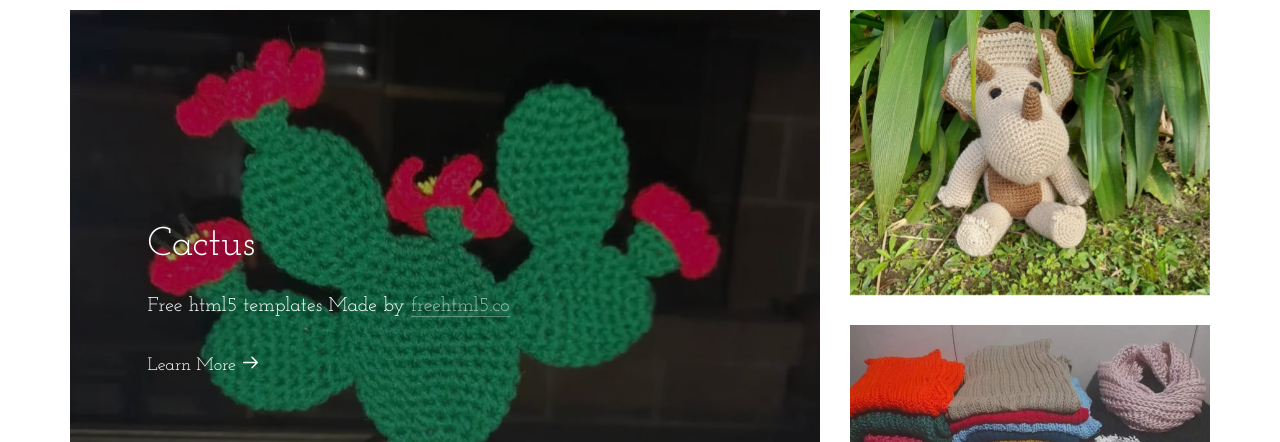
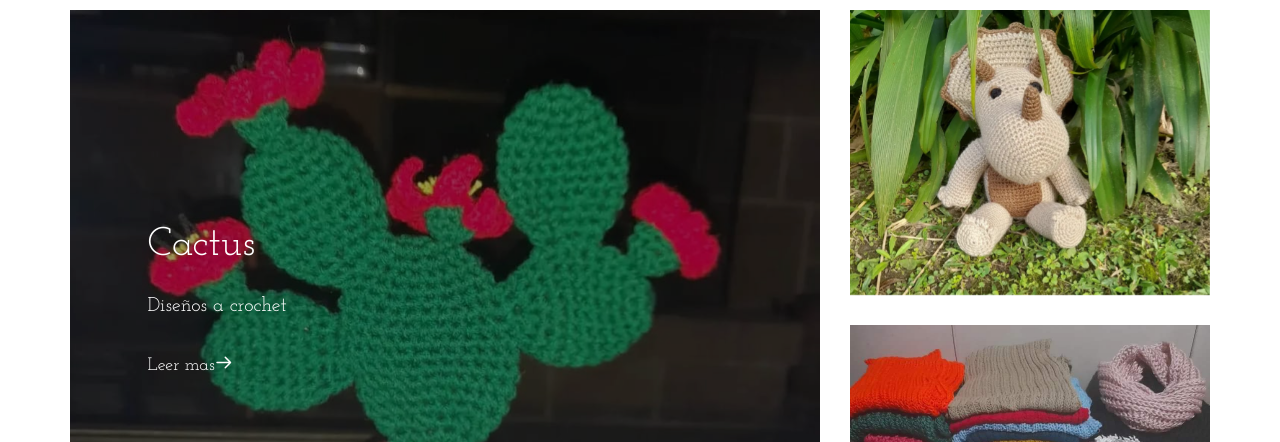
Before and after one commit to juanchehin/josie, a plain HTML site: page index.html in a window 1280 px wide. Shown: the part 510-952 px from the top of the page. Drawn offline with Linux system fonts and the light colour scheme; files whose address does not match are found by name.

Commit message:
refactorizacion 2

```diff
--- a/index.html
+++ b/index.html
@@ -107,9 +107,10 @@
                                         <div class="row">
                                             <div class="col-md-10 col-md-offset-1 slider-text">
                                                 <div class="slider-text-inner">
-                                                    <h1>Not Every Project Needs To Be Perfect</h1>
-                                                    <h2>Free html5 templates Made by <a href="http://freehtml5.co/" target="_blank">freehtml5.co</a></h2>
-                                                    <p class="ct"><a href="#">Learn More <i class="icon-arrow-right"></i></a></p>
+                                                    <h1>Diseños en tejidos de crochet</h1>
+                                                    <h2>Diseños </a>
+                                                    </h2>
+                                                    <p class="ct"><a href="#">Leer mas<i class="icon-arrow-right"></i></a></p>
                                                 </div>
                                             </div>
                                         </div>
@@ -122,8 +123,9 @@
                                             <div class="col-md-10 col-md-offset-1 slider-text">
                                                 <div class="slider-text-inner">
                                                     <h1>Cactus</h1>
-                                                    <h2>Free html5 templates Made by <a href="http://freehtml5.co/" target="_blank">freehtml5.co</a></h2>
-                                                    <p class="ct"><a href="#">Learn More <i class="icon-arrow-right"></i></a></p>
+                                                    <h2>Diseños a crochet</a>
+                                                    </h2>
+                                                    <p class="ct"><a href="#">Leer mas<i class="icon-arrow-right"></i></a></p>
                                                 </div>
                                             </div>
                                         </div>
@@ -136,8 +138,9 @@
                                             <div class="col-md-10 col-md-offset-1 slider-text">
                                                 <div class="slider-text-inner">
                                                     <h1>Tetera</h1>
-                                                    <h2>Free html5 templates Made by <a href="http://freehtml5.co/" target="_blank">freehtml5.co</a></h2>
-                                                    <p class="ct"><a href="#">Learn More <i class="icon-arrow-right"></i></a></p>
+                                                    <h2>Diseños a crochet</a>
+                                                    </h2>
+                                                    <p class="ct"><a href="#">Leer mas<i class="icon-arrow-right"></i></a></p>
                                                 </div>
                                             </div>
                                         </div>
@@ -157,7 +160,7 @@
                         <a href="#" class="featured text-center animate-box" style="background-image: url(resources/josie\ \(38\).jpeg);">
                             <div class="desc">
                                 <span class="date">Gorros</span>
-                                <h3>Most Beautiful Website in 2016</h3>
+                                <h3>Diseños a crochet</h3>
                                 <span class="category">Inspirational</span>
                             </div>
                         </a>
@@ -178,7 +181,7 @@
                         <div class="fh5co-blog animate-box">
                             <a href="#"><img class="img-responsive" src="resources/josie (26).jpeg" alt=""></a>
                             <div class="blog-text">
-                                <h3><a href="#">Conquer The World</a></h3>
+                                <h3><a href="#">Cactus!</a></h3>
                             </div>
                         </div>
                     </div>
```
